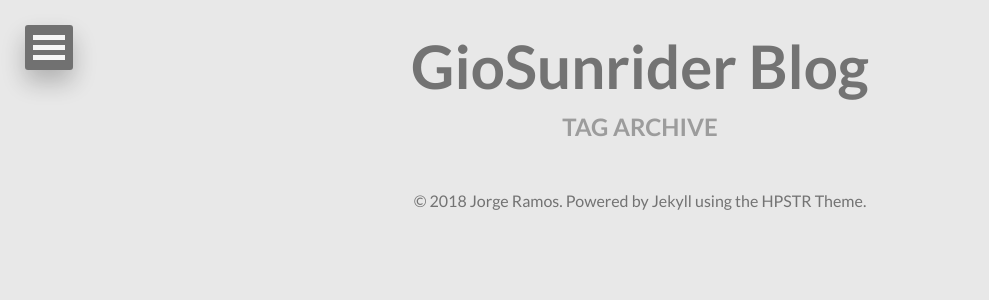
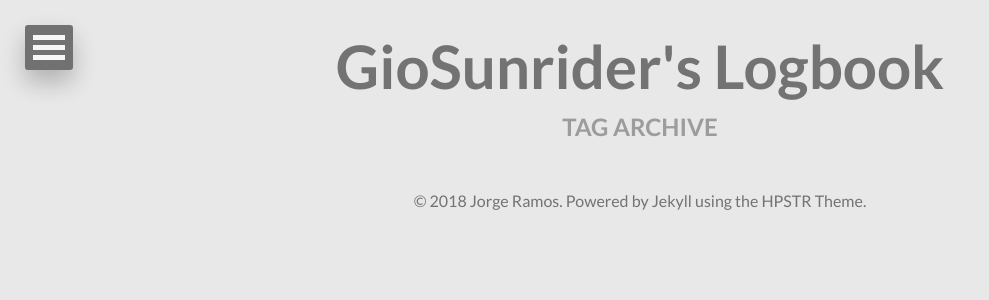
Before and after one commit to GioSunrider/giosunrider.github.io, a Jekyll site: the page built from tags/index.html, in a window 1280 px wide. Shown: the top 300 px of the page, without its empty margins (0-989 px from the left). Built offline with Jekyll 4.4.1, drawn with Linux system fonts in a browser that asks for light colours; nearby versions of some CDN libraries.

Commit message:
Update _config.yml

```diff
--- a/_config.yml
+++ b/_config.yml
@@ -1,4 +1,4 @@
-blog_title:       "GioSunrider Blog"
+blog_title:       "GioSunrider's Logbook"
 description:      My personal blog
 comments: false
 disqus_shortname:
```
